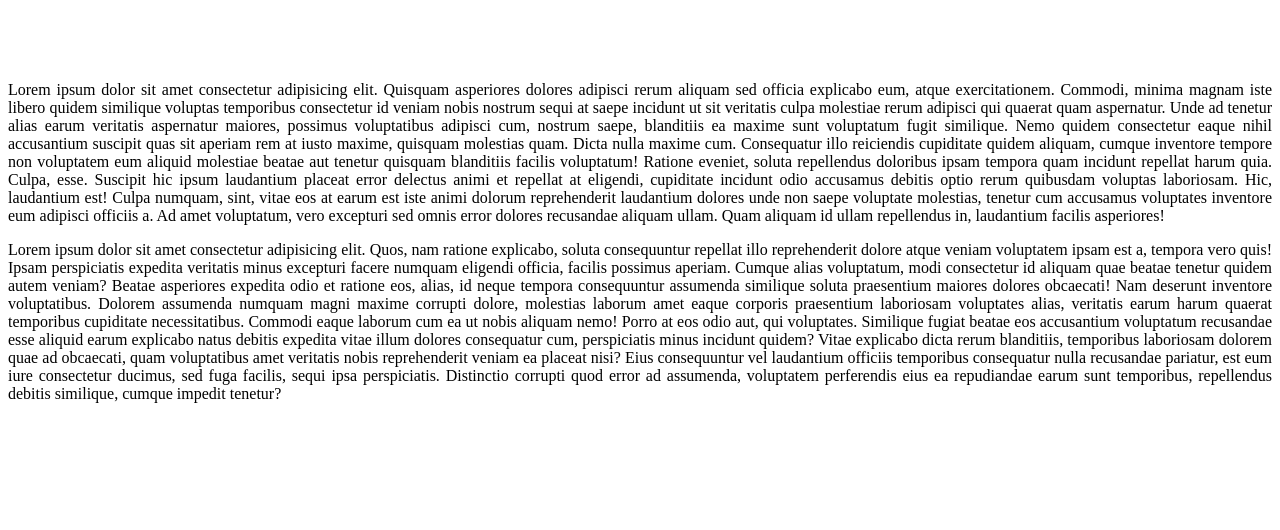
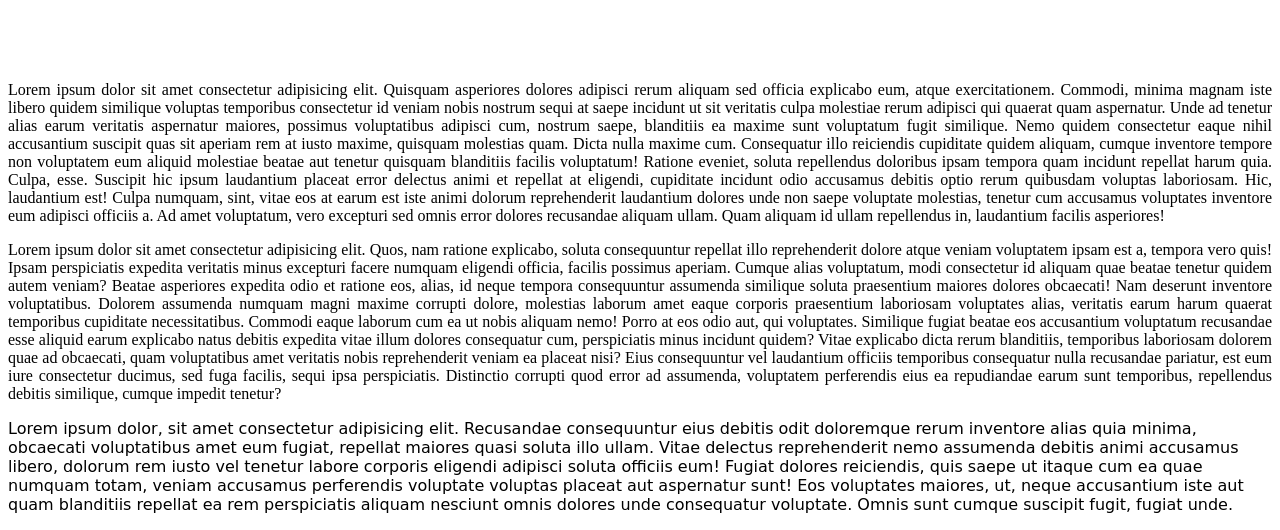
Before and after one commit to Sneharaj7645653/FullStackWebDevelopment, a plain HTML site: page Day2/index.html in a window 1280 px wide. Shown: the part 355-885 px from the top of the page. Before the commit the page ends 800 px from the top, so only its background shows below. Drawn offline with Linux system fonts and the light colour scheme.

Commit message:
font-family

```diff
--- a/Day2/index.html
+++ b/Day2/index.html
@@ -19,7 +19,8 @@
     <br>
     <br>
     <br>
-    <p style="text-align: justify;">Lorem ipsum dolor sit amet consectetur adipisicing elit. Quisquam asperiores dolores adipisci rerum aliquam sed
+    <p style="text-align: justify;">Lorem ipsum dolor sit amet consectetur adipisicing elit. Quisquam asperiores dolores
+        adipisci rerum aliquam sed
         officia explicabo eum, atque exercitationem. Commodi, minima magnam iste libero quidem similique voluptas
         temporibus consectetur id veniam nobis nostrum sequi at saepe incidunt ut sit veritatis culpa molestiae rerum
         adipisci qui quaerat quam aspernatur. Unde ad tenetur alias earum veritatis aspernatur maiores, possimus
@@ -33,7 +34,8 @@
         animi dolorum reprehenderit laudantium dolores unde non saepe voluptate molestias, tenetur cum accusamus
         voluptates inventore eum adipisci officiis a. Ad amet voluptatum, vero excepturi sed omnis error dolores
         recusandae aliquam ullam. Quam aliquam id ullam repellendus in, laudantium facilis asperiores!</p>
-    <p style="text-align: justify;">Lorem ipsum dolor sit amet consectetur adipisicing elit. Quos, nam ratione explicabo, soluta consequuntur
+    <p style="text-align: justify;">Lorem ipsum dolor sit amet consectetur adipisicing elit. Quos, nam ratione
+        explicabo, soluta consequuntur
         repellat illo reprehenderit dolore atque veniam voluptatem ipsam est a, tempora vero quis! Ipsam perspiciatis
         expedita veritatis minus excepturi facere numquam eligendi officia, facilis possimus aperiam. Cumque alias
         voluptatum, modi consectetur id aliquam quae beatae tenetur quidem autem veniam? Beatae asperiores expedita odio
@@ -48,6 +50,13 @@
         recusandae pariatur, est eum iure consectetur ducimus, sed fuga facilis, sequi ipsa perspiciatis. Distinctio
         corrupti quod error ad assumenda, voluptatem perferendis eius ea repudiandae earum sunt temporibus, repellendus
         debitis similique, cumque impedit tenetur?</p>
+    <p style="font-family: cursive;">Lorem ipsum dolor, sit amet consectetur adipisicing elit. Recusandae consequuntur eius debitis odit doloremque
+        rerum inventore alias quia minima, obcaecati voluptatibus amet eum fugiat, repellat maiores quasi soluta illo
+        ullam. Vitae delectus reprehenderit nemo assumenda debitis animi accusamus libero, dolorum rem iusto vel tenetur
+        labore corporis eligendi adipisci soluta officiis eum! Fugiat dolores reiciendis, quis saepe ut itaque cum ea
+        quae numquam totam, veniam accusamus perferendis voluptate voluptas placeat aut aspernatur sunt! Eos voluptates
+        maiores, ut, neque accusantium iste aut quam blanditiis repellat ea rem perspiciatis aliquam nesciunt omnis
+        dolores unde consequatur voluptate. Omnis sunt cumque suscipit fugit, fugiat unde.</p>
 </body>
 
 </html>
```
